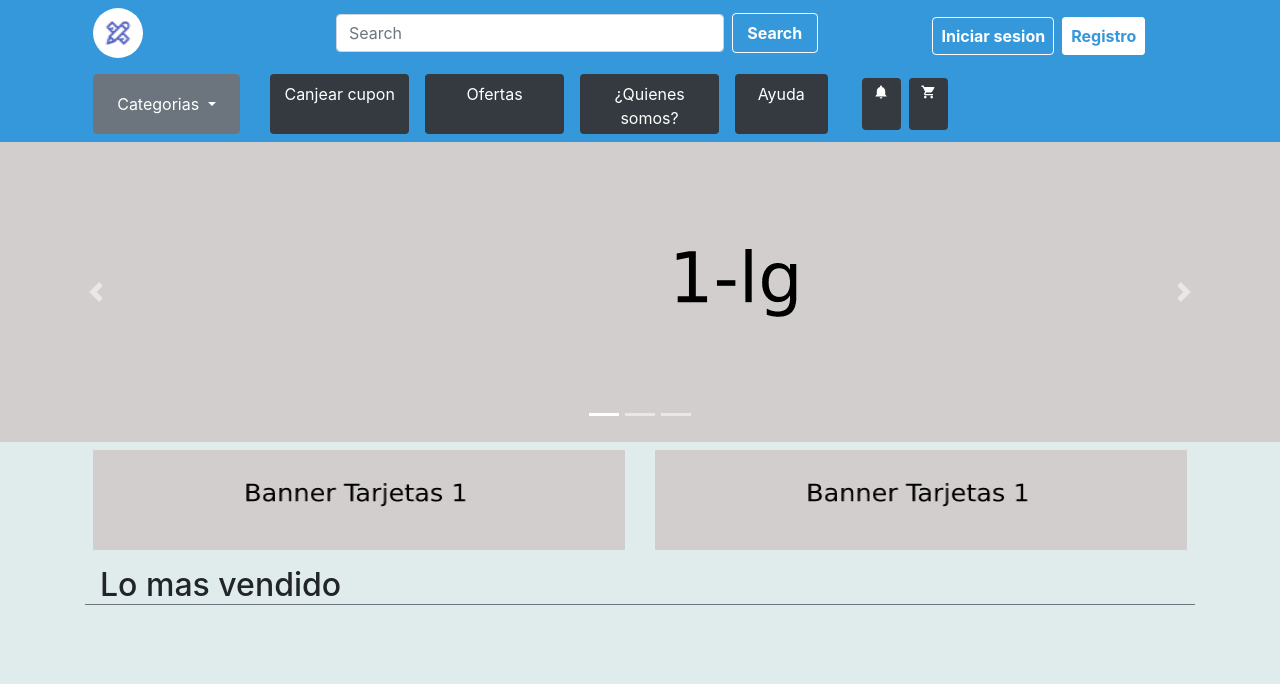
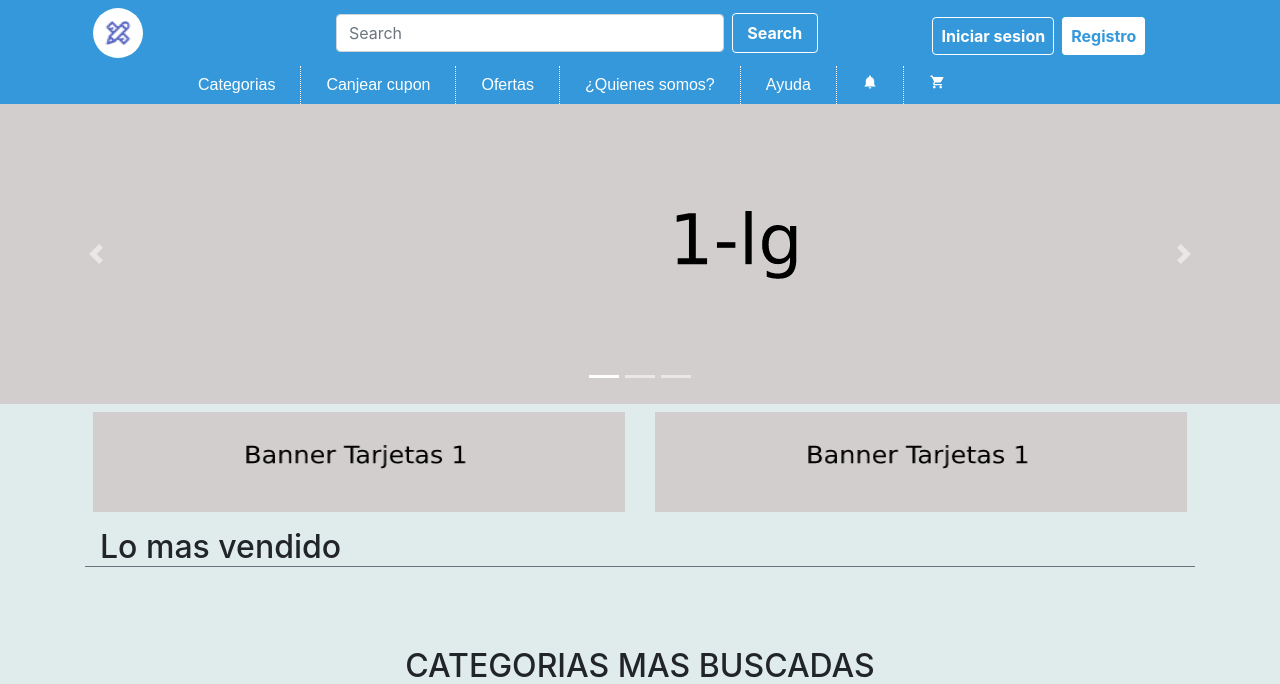
Before and after one commit to Cristian-Mansilla/Proyecto-Integrador-Ecommerce, a PHP site: page / in a window 1280 px wide. Shown: the top 684 px of the page. Run offline with PHP 8.4, Linux system fonts and the light colour scheme.

Commit message:
Barra de navegacion en header modificada y menu categorias desplegable

```diff
--- /dev/null
+++ b/barraNav.php
@@ -0,0 +1,133 @@
+<?php $cates = [
+"0" => [
+              "ruta" => "electronicaAudioYVideo",
+              "nombre" => "Electrónica, Audio y Video ",
+              "subCategorias" => [
+                "TV" => ["nombre" => "TV", "ruta" => "televisores"],
+                "ComponentesElectronicos" => ["nombre" => "Componentes Electronicos", "ruta" => "componentesElectronicos"],
+                "Audio" => ["nombre" => "Audio", "ruta" => "audio"],
+                "Cables" =>["nombre" => "Cables", "ruta" => "cables"]]
+                            ],
+"1" => [
+              "ruta" => "celularesTelefonos",
+              "nombre" => "Celulares y Teléfonos",
+              "subCategorias" => [
+                "AccesoriosCelulares" => ["nombre" => "Accesorios Para Celulares", "ruta" => "acceCelulares"],
+                "Celulares" => ["nombre" => "Celulares", "ruta" => "celulares"],
+                "Otros" => ["nombre" => "Otros", "ruta" => "otros"]]
+                        ],
+"3" => [
+              "ruta" => "computacion",
+              "nombre" => "Computacíon",
+              "subCategorias" => [
+                "Alamacenamiento" => ["nombre" => "Almacenamiento", "ruta" => "almacenamiento"],
+                "USB" => ["nombre" => "USB", "ruta" => "usb"],
+                "ComponentesDePC" => ["nombre" => "Componentes De PC", "ruta" => "componentesPC"],
+                "Laptops" => ["nombre" => "Notebooks", "ruta" => "notebooks"],
+                "Monitores" => ["nombre" => "Monitores", "ruta" => "monitores"],
+                "Mouses" => ["nombre" => "Mouses", "ruta" => "mouses"]]
+                 ],
+"4" => [
+              "ruta" => "hogar",
+              "nombre" => "Hogar",
+              "subCategorias" => [
+                "AdornosYDecoracion" => ["nombre" => "Adornos y Decoracion", "ruta" => "adornosDeco"],
+                "BazarYCocina" => ["nombre" => "Bazar y Cocina", "ruta" => "bazarCocina"],
+                "ColchonesYSommiers" => ["nombre" => "Colchones y Sommiers", "ruta" => "colchonesSommiers"],
+                "IluminacionParaHogar" => ["nombre" => "Iluminacion para el hogar", "ruta" => "iluminacionHogar"]]
+           ],
+"5" => [
+              "ruta" => "consolasYJuegos",
+              "nombre"=> "Consolas y Juegos",
+              "subCategorias" => [
+                "Consolas" => ["nombre" => "Consolas", "ruta" => "consolas"],
+                "Videojuegos" => ["nombre" => "Videojuegos", "ruta" => "videojuegos"]]
+                     ],
+"6" => [
+              "ruta" => "deporteYFitness",
+              "nombre" => "Deporte y Fitness",
+              "subCategorias" => [
+                "Boxeo" => ["nombre" => "Boxeo", "ruta" => "boxeo"],
+                "Basquet" => ["nombre" => "Basquet", "ruta" => "basquet"],
+                "Futbol" => ["nombre" => "Futbol", "ruta" => "futbol"],
+                "Golf" => ["nombre" => "Golf", "ruta" => "golf"],
+                "Tennis" => ["nombre" => "Tennis", "ruta" => "tennis"]]
+                     ],
+"7" => [
+              "ruta" => "herramientasYConstruccion",
+              "nombre" => "Herramientas y Construcción",
+              "subCategorias" => [
+                "Aberturas" => ["nombre" => "Aberturas", "ruta" => "aberturas"],
+                "Electricidad" => ["nombre" => "Electricidad", "ruta" => "electricidad"],
+                "Herramientas" => ["nombre" => "Herramientas", "ruta" => "herramientas"],
+                "Pintureria" => ["nombre" => "Pintureria", "ruta" => "pintureria"]]
+                               ]
+              ]; ?>
+
+
+
+
+
+
+
+
+
+
+
+
+
+<style media="screen">
+.main{width: 100%;}
+/*General Menu Styling*/
+.mNav{margin: 0 auto}
+li{list-style: none;}
+li a{text-decoration: none;}
+.dDown{position: absolute; width: 150px;top: 41px; opacity: 0;visibility: hidden;transition: ease-out .35s;-moz-transition: ease-out .35s;-webkit-transition: ease-out .35s;}
+.mNav li{float: left;padding: 5px;background: rgb(52, 152, 219);border-left: 1px dotted #fff;}
+.mNav li:first-child{border: none;}
+.mNav li a{ display: block;padding: 2px 20px;color: #fff;font-family: arial;}
+.mNav li:hover{background: #fff;transition: ease-in .35s;-moz-transition: ease-in .35s;-webkit-transition: ease-in .35s;}
+.mNav li:hover a{color: maroon;transition: ease-in .35s;-moz-transition: ease-in .35s;-webkit-transition: ease-in .35s;}
+/*First Level*/
+.subs {left: -45px;position: relative;top: 0px;width: 175px;border-left: none !important; border-bottom: 1px dotted #fff !important;}
+.subs:last-child{border: none !important;}
+.hassubs:hover .dDown,.hassubs .hassubs:hover .dDown{opacity: 1;visibility: visible; transition: ease-in .35s;-moz-transition: ease-in .35s;-webkit-transition: ease-in .35s;}
+.mNav li:hover ul a,.mNav li:hover ul li ul li a{color: white;}
+.mNav li ul li:hover,.mNav li ul li ul li:hover{background: #fff;transition: ease-in-out .35s;-moz-transition: ease-in-out .35s;-webkit-transition: ease-in-out .35s;}
+.mNav li ul li:hover a,.mNav li ul li ul li:hover a{color: rgb(52, 152, 219);transition: ease-in-out .35s;-moz-transition: ease-in-out .35s;-webkit-transition: ease-in-out .35s;}
+/*Second Level*/
+.hassubs .hassubs .dDown .subs{left: 25px;position: relative;width: 165px;top: 0px;}
+.hassubs .hassubs .dDown{position: absolute;width: 150px;left: 120px;top: 0px;opacity: 0;visibility: hidden;transition: ease-out .35s;-moz-transition: ease-out .35s;-webkit-transition: ease-out .35s;}
+</style>
+<div class="main ml-5">
+            <ul class="mNav">
+              <li class="hassubs"><a href="#">Categorias</a>
+                    <ul class="dDown" style="z-index:900;">
+              <?php
+              foreach ($cates as $cate) {
+                $nombrecat = $cate["nombre"];
+                echo "<li class='subs hassubs'><a href='#'>$nombrecat</a>
+                    <ul class='dDown'>";
+                $subcats = $cate["subCategorias"];
+
+                foreach ($subcats as $subcat) {
+                  $rutasubcat = $subcat["ruta"];
+                  $nombresubcat = $subcat["nombre"];
+                  echo "<li class='subs'><a href='categorias.php?categoria=$rutasubcat'>$nombresubcat</a></li>";
+                }
+                echo "</ul>
+            </li>";
+              }
+               ?>
+              </ul>
+                </li>
+                <li><a href="#">Canjear cupon</a></li>
+                <li><a href="#">Ofertas</a></li>
+                <li><a href="#">¿Quienes somos?</a></li>
+                <li><a href="#">Ayuda</a></li>
+
+                <li><a href="#top"><ion-icon name="notifications"></ion-icon></a></li>
+                <li><a href="#top"><ion-icon name="cart"></ion-icon></a></li>
+            </ul>
+            <br style="clear: both;">
+        </div>
--- a/header.php
+++ b/header.php
@@ -1,70 +1,4 @@
-<?php session_start();
-?>
-<?php
-  function menuCategorias(){
-          $cates = [
-          "electronicaAudioYVideo" => [
-                        "ruta" => "electronicaAudioYVideo",
-                        "nombre" => "Electrónica, Audio y Video ",
-                        "subCategorias" => ["TV", "ComponentesElectronicos", "Audio", "Cables"]
-                                      ],
-          "celularesTelefonos" => [
-                        "ruta" => "celularesTelefonos",
-                        "nombre" => "Celulares y Teléfonos",
-                        "subCategorias" => ["AccesoriosCelulares", "Celulares", "Otros"]
-                                  ],
-          "computacion" => [
-                        "ruta" => "computacion",
-                        "nombre" => "Computacíon",
-                        "subCategorias" => ["Alamacenamiento", "USB", "ComponentesDePC", "Laptops", "Monitores", "Mouses"]
-                           ],
-          "hogar" => [
-                        "ruta" => "hogar",
-                        "nombre" => "Hogar",
-                        "subCategorias" => ["AdornosYDecoracion", "BazarYCocina", "ColchonesYSommiers", "IluminacionParaHogar"]
-                     ],
-          "consolasYJuegos" => [
-                        "ruta" => "consolasYJuegos",
-                        "nombre"=> "Consolas y Juegos",
-                        "subCategorias" => ["Consolas", "Videojuegos"]
-                               ],
-          "deporteYFitness" => [
-                        "ruta" => "deporteYFitness",
-                        "nombre" => "Deporte y Fitness",
-                        "subCategorias" => ["Boxeo", "Basquet", "Futbol", "Golf", "Tennis"]
-                               ],
-          "herramientasYConstruccion" => [
-                        "ruta" => "herramientasYConstruccion",
-                        "nombre" => "Herramientas y Construcción",
-                        "subCategorias" => ["Aberturas", "Electricidad", "Herramientas", "Pintureria"]
-                                         ]
-                        ];
-          // echo "<pre>";
-          // print_r($cates);
-          // echo "</pre>";
-          // foreach ($cates as $cate) {
-
-          //   echo "<li><a href='categorias.php?categoria=$ruta2'>$nombre</a></li> ";
-          // }
-          foreach ($cates as $cate) {
-            $nombre = $cate["nombre"];
-            $ruta2 = $cate["ruta"];
-            $subcates = $cate["subCategorias"];
-              echo "<li><div class='dropdown'>
-                      <button class='btn btn-secondary dropdown-toggle' type='button' id='dropdownMenuButton' data-toggle='dropdown' aria-haspopup='true' aria-expanded='false'>$nombre</button>
-                      <div class='dropdown-menu' aria-labelledby='dropdownMenuButton'>";
-                      foreach ($subcates as $subcate) {
-                        echo "<a class='dropdown-item' href='categorias.php?categoria=$subcate'>$subcate</a>";
-                      };
-            echo "    </div>
-                  </div></li>";
-
-            }
-
-}
-
-
-?>
+<?php session_start(); ?>
 <!-- HEADER ESCRITORIO -->
 
 
@@ -104,30 +38,8 @@
 
     </div>
       <!-- Header 2  -->
-      <div class="row  justify-content-between p-2 col-12 d-lg-block d-xs-none d-sm-none d-md-none">
-        <div class="dropdown col-10 d-flex justify-content-between">
-          <button class="btn btn-secondary dropdown-toggle col-2 " type="button" id="dropdownMenuButton" data-toggle="dropdown" aria-haspopup="true" aria-expanded="false">
-          Categorias
-          </button>
-          <div class="dropdown-menu" aria-labelledby="dropdownMenuButton">
-            <div class="row">
-              <ul style="list-style:none;">
-                <?php menuCategorias(); ?>
-              </ul>
+      <?php require("barraNav.php"); ?>
 
-            </div>
-          </div>
-          <div class="col-8 row justify-content-between">
-            <a href="#top" class="text-center text-white pt-2 bg-dark col-3 rounded p-1">Canjear cupon</a>
-            <a href="categorias.php?categoria=oferta" class="text-center text-white pt-2 bg-dark col-3 rounded p-1">Ofertas</a>
-            <a href="#top" class="text-center text-white pt-2 bg-dark col-3 rounded p-1">¿Quienes somos?</a>
-            <a href="#top" class="text-center text-white pt-2 bg-dark col-2 rounded p-1">Ayuda</a>
-          </div>
-          <div class="col-2 row">
-            <a href="#top" class="col-4 p-1 m-1 bg-dark text-center text-white rounded"><ion-icon name="notifications"></ion-icon></a>
-            <a href="#top" class="col-4 p-1 m-1 bg-dark text-center text-white rounded"><ion-icon name="cart"></ion-icon></a>
-          </div>
-        </div>
 
 
       </div>
--- a/usuarios.json
+++ b/usuarios.json
@@ -1 +1 @@
-[{"usuario":"cristian","apellido":"mansilla","email":"cristian@mansilla.com","contrasena":"segura"},{"usuario":"marcos","apellido":"Uran","nombre":"Marcos","email":"marcos_uran@hotmail.com","contrasena":"$2y$10$XwUJ12q75JzkPZULxCzRDuIlNhlSPu9et.d95f.wbj5AzHXNodUVW","imgPerfil":"imgPerfiles\/marcos_uran@hotmail.com\/perfil."},{"usuario":"nicolas","apellido":"morero","nombre":"nicolas","email":"nmorero00@gmail.com","contrasena":"$2y$10$Z9Vil493N4SpYsM3MWHE1OpBEfUnlzl4eauQ85Niy2Gd4lOYpBS2C","imgPerfil":"imgPerfiles\/nmorero00@gmail.com\/perfil.jpeg"} ]
+[{"usuario":"cristian","apellido":"mansilla","email":"cristian@mansilla.com","contrasena":"segura"},{"usuario":"marcos","apellido":"Uran","nombre":"Marcos","email":"marcos_uran@hotmail.com","contrasena":"$2y$10$XwUJ12q75JzkPZULxCzRDuIlNhlSPu9et.d95f.wbj5AzHXNodUVW","imgPerfil":"imgPerfiles\/marcos_uran@hotmail.com\/perfil."},{"usuario":"nicolas","apellido":"morero","nombre":"nicolas","email":"nmorero00@gmail.com","contrasena":"$2y$10$Z9Vil493N4SpYsM3MWHE1OpBEfUnlzl4eauQ85Niy2Gd4lOYpBS2C","imgPerfil":"imgPerfiles\/nmorero00@gmail.com\/perfil.jpeg"},{"usuario":"valeria77","apellido":"garitta","nombre":"valeria","email":"valeriagaritta@hotmail.com","contrasena":"$2y$10$ECMTHhT.X26kFCyyodXY5uTCy5B\/JcxpDF5Xr\/0kcaJiKPXKFbgqS","imgPerfil":"imgPerfiles\/valeriagaritta@hotmail.com\/perfil.jpg"}]
```
Also changed, not shown: imgPerfiles/valeriagaritta@hotmail.com/perfil.jpg (added), productos.json (line endings or trailing spaces), 2 other files.
